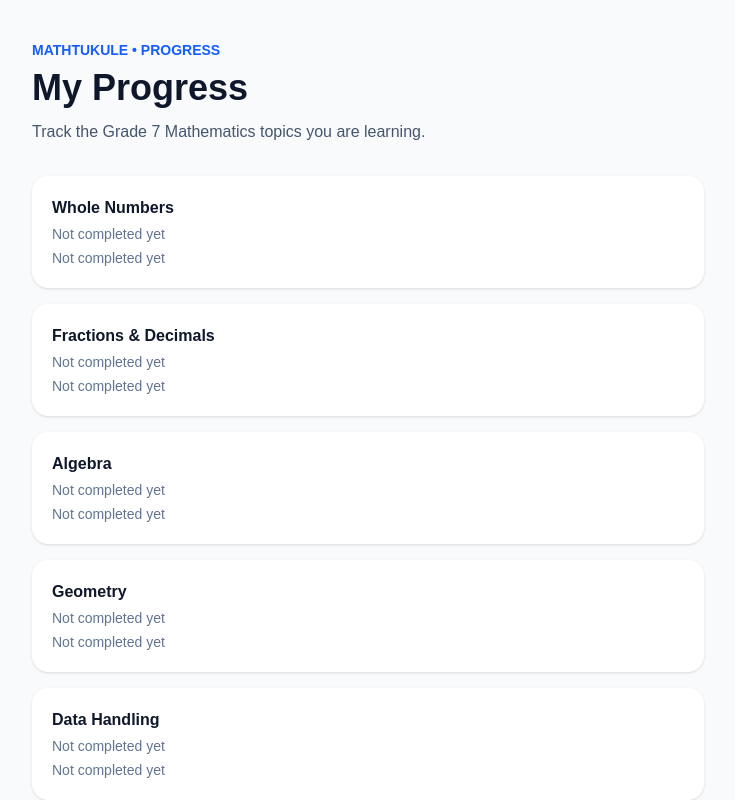
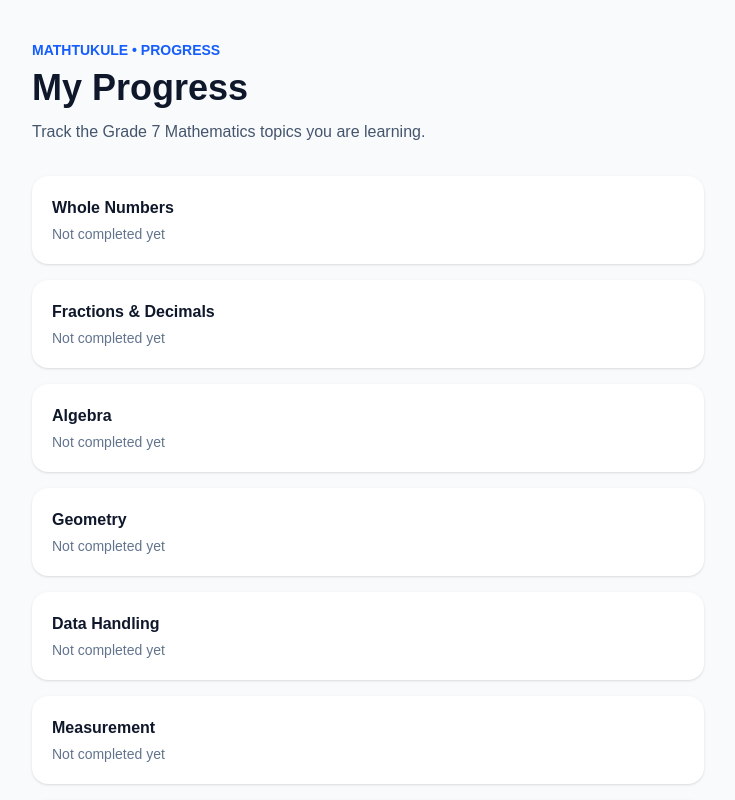
Before and after one commit to nkosana200918052-boop/MathTukule, a Next.js app in the folder math-tukule/: page /progress in a window 1280 px wide. Shown: the top 800 px of the page, without its empty margins (272-1007 px from the left). Built offline with nearby package versions, Linux system fonts and the light colour scheme.

Commit message:
Fix progress page status display

```diff
--- a/math-tukule/app/progress/page.tsx
+++ b/math-tukule/app/progress/page.tsx
@@ -46,9 +46,7 @@ export default function ProgressPage() {
                 {topic}
               </p>
 
-              <p className="mt-1 text-sm text-slate-500">
-                Not completed yet
-              </p>
+
               <p className="mt-1 text-sm text-slate-500">
   {completedTopics.includes(topic)
     ? "Completed ✅"
```
